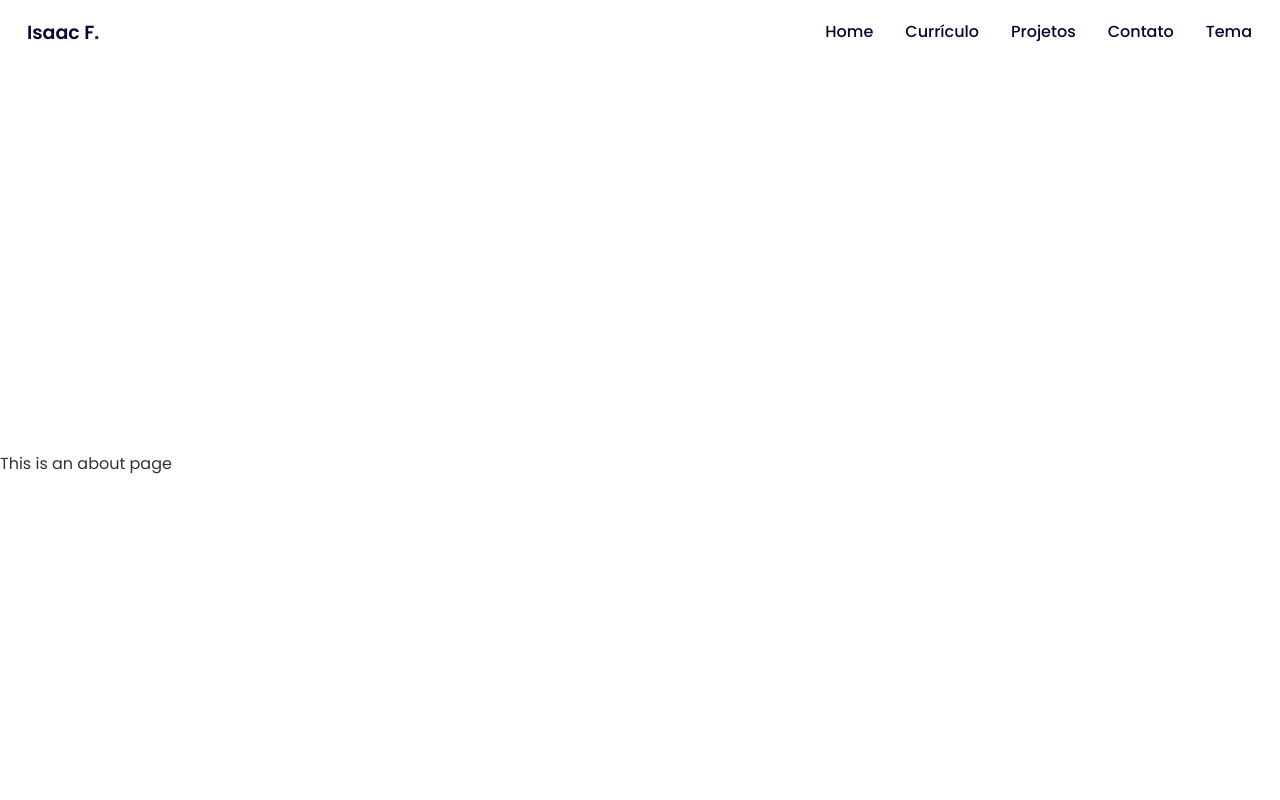
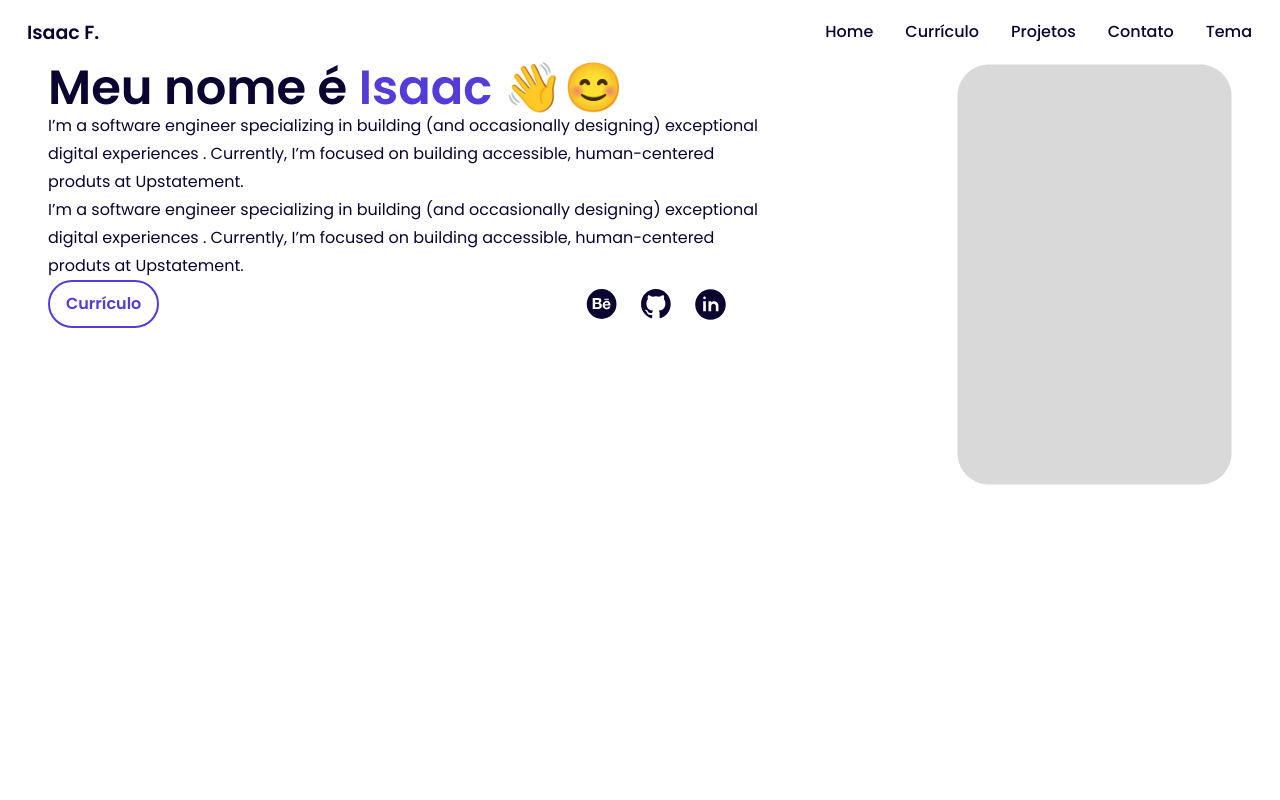
Before and after one commit to isacfg/portfolio, a Vue app: page /contact in a window 1280 px wide. Shown: the top 800 px of the page. Built offline with nearby package versions, Linux system fonts and the light colour scheme.

Commit message:
#0.1v Contact Page
#0.1v
- Start contact page

```diff
--- a/src/views/ContactView.vue
+++ b/src/views/ContactView.vue
@@ -1,7 +1,67 @@
 <template>
   <Header />
-  <div class="about">
-    <h1>This is an about page</h1>
+  <div class="about container mx-auto flex flex-row px-12 max-md:flex-col">
+    <div class="left w-3/5 max-md:w-full">
+      <div class="text">
+        <h1 class="text-5xl font-semibold text-black">
+          Meu nome é <span class="text-purple">Isaac</span> 👋😊
+        </h1>
+        <p class="font-regular text-base leading-7 text-black">
+          I’m a software engineer specializing in building (and occasionally
+          designing) exceptional digital experiences . Currently, I’m focused on
+          building accessible, human-centered produts at Upstatement.
+        </p>
+        <p class="font-regular text-base leading-7 text-black">
+          I’m a software engineer specializing in building (and occasionally
+          designing) exceptional digital experiences . Currently, I’m focused on
+          building accessible, human-centered produts at Upstatement.
+        </p>
+      </div>
+      <div class="btns-socials flex items-center justify-between">
+        <div class="btns">
+          <Button text="currículo" type="btn-secondary" />
+        </div>
+        <div class="socials-icons flex gap-x-6 pr-8 max-md:pr-0">
+          <a
+            target="_blank"
+            class="bob-on-hover hover:text-purple"
+            href="https://www.behance.net/isaacf">
+            <img
+              src="../assets/icons/behance-light.svg"
+              class="max-md:w-6"
+              alt=""
+              srcset="" />
+          </a>
+          <a
+            target="_blank"
+            class="bob-on-hover hover:text-purple"
+            href="https://github.com/isacfg">
+            <img
+              src="../assets/icons/github-light.svg"
+              class="max-md:w-6"
+              alt=""
+              srcset="" />
+          </a>
+          <a
+            target="_blank"
+            class="bob-on-hover hover:text-purple"
+            href="https://www.linkedin.com/in/isaacfig/">
+            <img
+              src="../assets/icons/linkedin-light.svg"
+              class="max-md:w-6"
+              alt=""
+              srcset="" />
+          </a>
+        </div>
+      </div>
+    </div>
+    <div class="right ml-auto">
+      <img
+        src="../assets/placeholder-about.png"
+        class="ml-auto"
+        alt=""
+        srcset="" />
+    </div>
   </div>
   <Footer />
 </template>
@@ -9,9 +69,7 @@
 <style>
 @media (min-width: 1024px) {
   .about {
-    min-height: 100vh;
-    display: flex;
-    align-items: center;
+    min-height: 90vh;
   }
 }
 </style>
@@ -19,4 +77,5 @@
 <script setup>
 import Header from '../components/Header.vue'
 import Footer from '../components/Footer.vue'
+import Button from '../components/Button.vue'
 </script>
```
Also changed, not shown: src/assets/placeholder-about.png (added).
